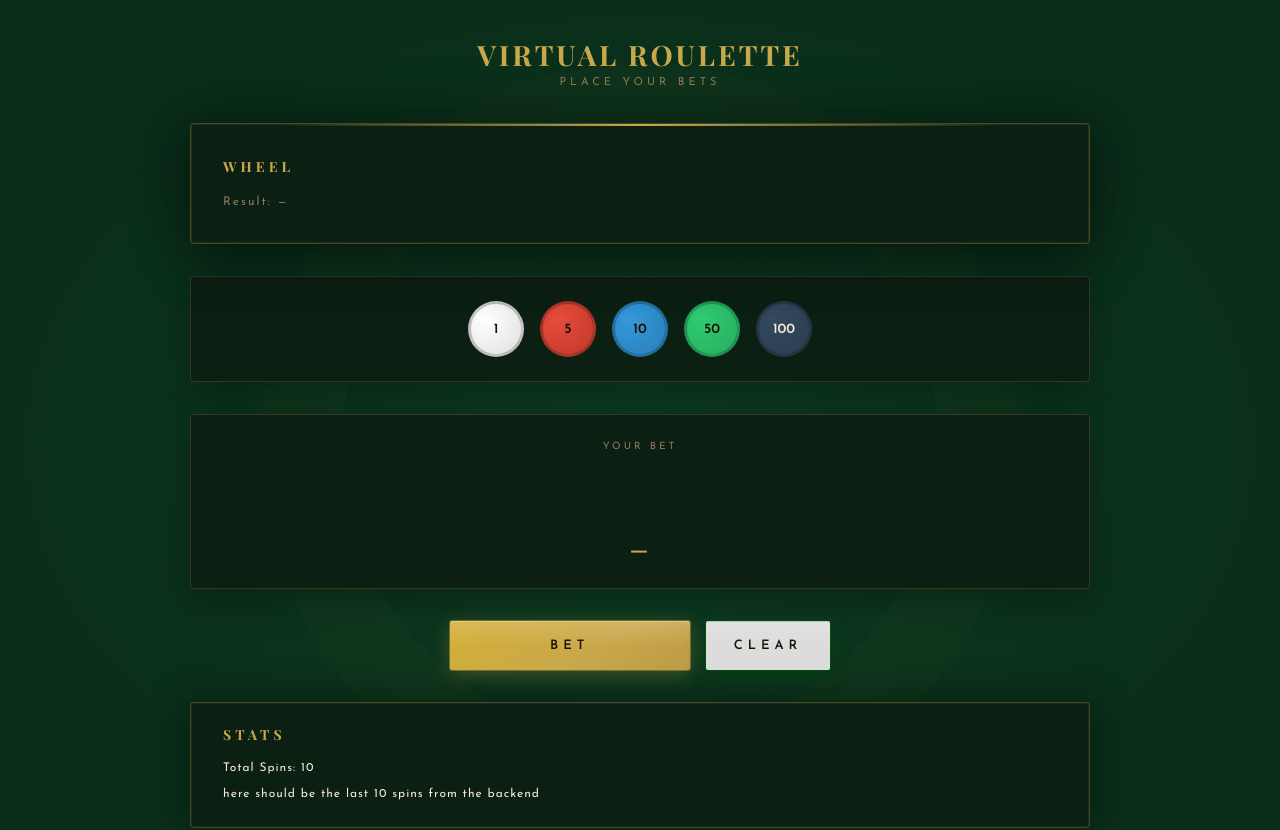
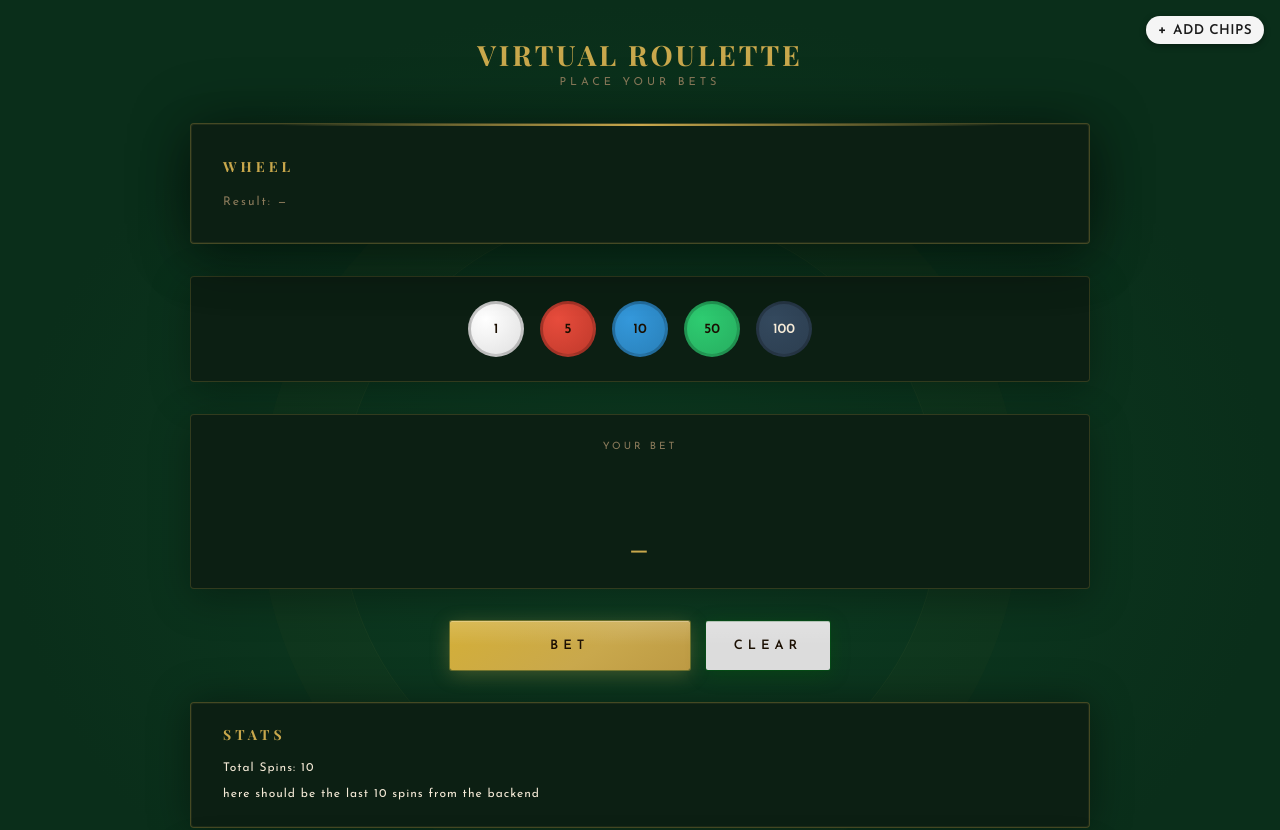
Before and after one commit to TUES-2026-PBL-11-klas/Virtual-Roulette, a React (Vite) app in the folder frontend/virrule/: page / in a window 1280 px wide. Shown: the top 830 px of the page. Built offline with nearby package versions, Linux system fonts and the light colour scheme.

Commit message:
styled the messages and added the infomation section

```diff
--- a/frontend/virrule/src/components/Comments.jsx
+++ b/frontend/virrule/src/components/Comments.jsx
@@ -14,8 +14,7 @@ function Comments() {
     commentIndex++;
 
     return (
-        <div className="comment">
-            <h2>Comments</h2>
+        <div className="comments-popup comments-popup--attention">
             <p>{currentComment}</p>
         </div>
     );
--- /dev/null
+++ b/frontend/virrule/src/components/Information.jsx
@@ -0,0 +1,9 @@
+function Information() {
+    return (
+        <div className="stats">
+            <p>Here you can find more information about the game.</p>
+            <a href="https://www.youtube.com/watch?v=QRzMH8pMV4U" target="_blank" rel="noopener noreferrer">Learn more about Roulette</a>
+        </div>
+    );
+}
+export default Information;
--- a/frontend/virrule/src/pages/Home.jsx
+++ b/frontend/virrule/src/pages/Home.jsx
@@ -3,9 +3,12 @@ import Roulette from "../components/Roulette";
 import "../styles/Home.css";
 import chips from "../components/chips.jsx";
 import Stats from "../components/stats.jsx";
+import Comments from "../components/Comments";
+import Information from "../components/Information.jsx";
 
 function Home() {
   const [pile, setPile] = useState([]);
+  const [showComments, setShowComments] = useState(false);
 
   const addToPile = (chip) => {
     if (pile.length >= 67) {
@@ -15,10 +18,19 @@ function Home() {
     setPile((prev) => [...prev, { id: `${chip.id}-${Date.now()}-${prev.length}`, value: chip.value, color: chip.color }]);
   };
 
+  const handleAddChipsClick = () => {
+    setShowComments((prev) => !prev);
+  };
+
   const totalPile = pile.reduce((sum, c) => sum + c.value, 0);
 
   return (
     <div className="home-wrapper">
+      <button className="add-chips-button" onClick={handleAddChipsClick}>
+        <span className="add-chips-plus">+</span>
+        <span className="add-chips-text">Add Chips</span>
+      </button>
+
       <header className="home-header">
         <h1>Virtual Roulette</h1>
         <p>Place your bets</p>
@@ -59,7 +71,9 @@ function Home() {
           <button className="clear-btn" onClick={() => setPile([])}>Clear</button>
         </div>
         <Stats spins={10} />
+        <Information />
       </main>
+      {showComments && <Comments />}
     </div>
   );
 }
--- a/frontend/virrule/src/styles/Comments.css
+++ b/frontend/virrule/src/styles/Comments.css
@@ -0,0 +1,114 @@
+/* Small golden "Add Chips" button fixed in the top-right */
+.add-chips-button {
+    position: fixed;
+    top: 16px;
+    right: 16px;
+    z-index: 1000;
+
+    display: inline-flex;
+    align-items: center;
+    gap: 6px;
+
+    padding: 6px 12px;
+    border-radius: 999px;
+    border: none;
+    cursor: pointer;
+
+    background: whitesmoke;
+    color: #1a1a1a;
+    font-size: 0.85rem;
+    font-weight: 600;
+    letter-spacing: 0.03em;
+
+    box-shadow: 0 2px 6px rgba(0, 0, 0, 0.35);
+    transition: transform 0.12s ease, box-shadow 0.12s ease, filter 0.12s ease;
+}
+
+.add-chips-button:hover {
+    transform: translateY(-1px);
+    box-shadow: 0 4px 10px rgba(0, 0, 0, 0.45);
+    filter: brightness(1.05);
+}
+
+.add-chips-button:active {
+    transform: translateY(1px);
+    box-shadow: 0 1px 4px rgba(0, 0, 0, 0.4);
+    filter: brightness(0.97);
+}
+
+.add-chips-plus {
+    font-size: 1rem;
+    line-height: 1;
+}
+
+.add-chips-text {
+    text-transform: uppercase;
+}
+
+/* Comments pop-up panel near the button */
+.comments-popup {
+    position: fixed;
+    top: 60px;
+    right: 16px;
+    z-index: 999;
+
+    width: 240px;
+    max-width: 70vw;
+
+    background: linear-gradient(145deg, #d4af37 0%, var(--gold) 30%, #a07830 100%);
+    color: #181701;
+    border-radius: 10px;
+    padding: 12px 14px;
+
+    border: 1px solid rgba(255, 215, 0, 0.55);
+    box-shadow: 0 8px 18px rgba(0, 0, 0, 0.9);
+    backdrop-filter: blur(6px);
+}
+
+.comments-popup h2 {
+    margin: 0 0 6px;
+    font-size: 0.9rem;
+    text-transform: uppercase;
+    letter-spacing: 0.08em;
+    color: #000000;
+}
+
+.comments-popup p {
+    margin: 0;
+    font-size: 0.95rem;
+    line-height: 1.5;
+    color: #000000;
+}
+
+/* Extra attention-grabbing animation */
+.comments-popup--attention {
+    animation:
+        comments-pop-in 0.22s ease-out,
+        comments-pulse 1.4s ease-in-out 0.22s infinite;
+}
+
+@keyframes comments-pop-in {
+    0% {
+        opacity: 0;
+        transform: translateY(-10px) scale(0.9);
+    }
+    100% {
+        opacity: 1;
+        transform: translateY(0) scale(1);
+    }
+}
+
+@keyframes comments-pulse {
+    0% {
+        box-shadow: 0 0 0 rgba(255, 215, 0, 0.0);
+        border-color: rgba(255, 215, 0, 0.55);
+    }
+    50% {
+        box-shadow: 0 0 18px rgba(255, 215, 0, 0.8);
+        border-color: rgba(255, 255, 255, 0.9);
+    }
+    100% {
+        box-shadow: 0 0 0 rgba(255, 215, 0, 0.0);
+        border-color: rgba(255, 215, 0, 0.55);
+    }
+}
```
